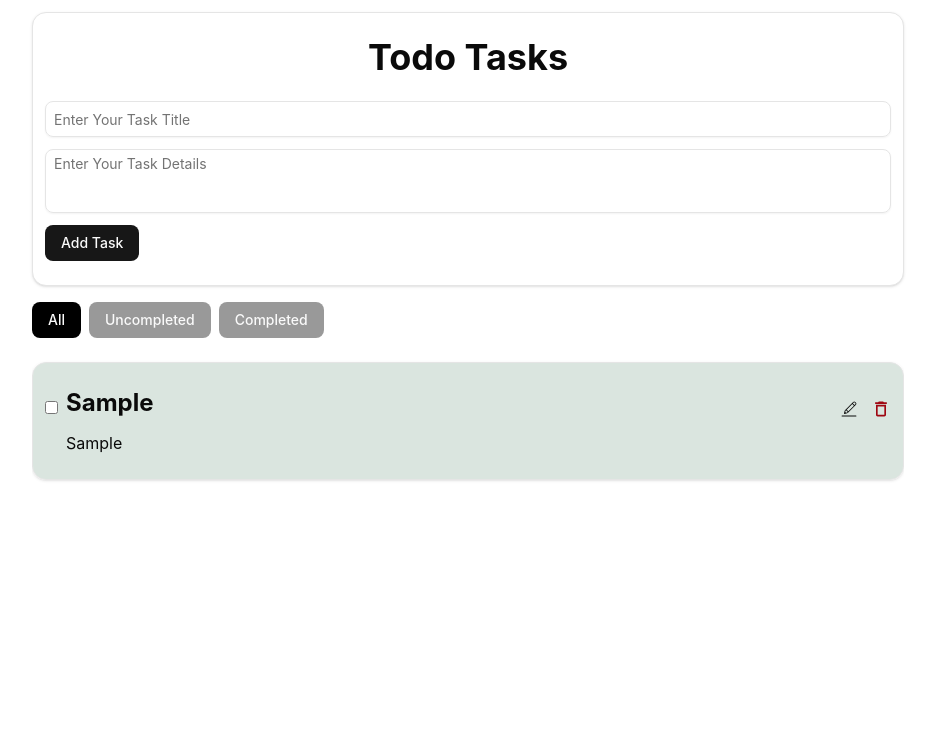
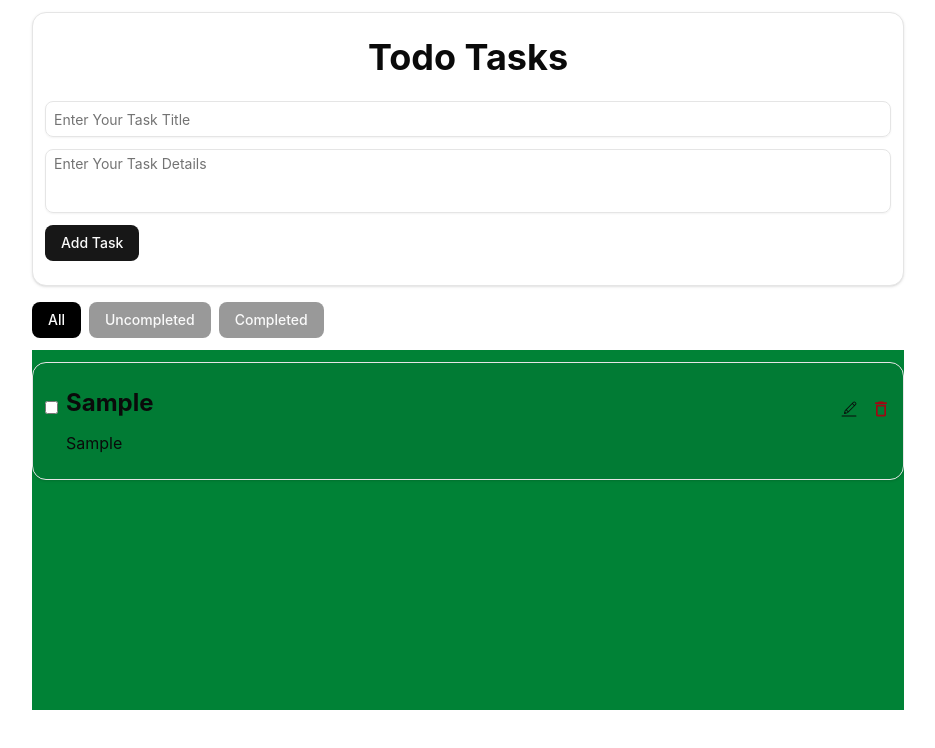
Before and after one commit to abdelrhman-ehab/ToDo-Task, a React (Vite) app: page / in a window 1280 px wide. Both pictures are taken after typing "Sample", "Sample" into the empty fields and a click on the button "Add Task". Shown: the top 748 px of the page, without its empty margins (172-1107 px from the left). Built offline with nearby package versions, Linux system fonts and the light colour scheme; no server answers.

Commit message:
Change background color of tasks container

```diff
--- a/src/components/Tasks.jsx
+++ b/src/components/Tasks.jsx
@@ -30,7 +30,7 @@ export default function Tasks() {
     useEffect(() => { console.log(updatedTodo) }, [updatedTodo])
     return <>
         {todos.length > 0 &&
-            <div className="col-span-1 xl:col-span-3 space-y-4 h-90 py-3 overflow-y-scroll no-scrollbar">
+            <div className="col-span-1 xl:col-span-3 space-y-4 h-90 bg-green-700 py-3 overflow-y-scroll no-scrollbar">
                 {[...todos].reverse().map(todo =>
                     <Card key={todo.id} className='px-3 bg-green-900/15'>
                         <div className="flex justify-between items-start gap-2">
```
